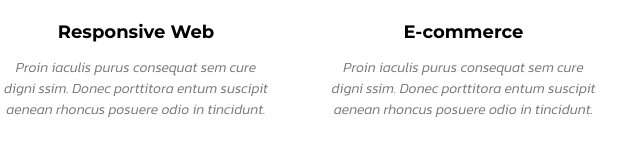
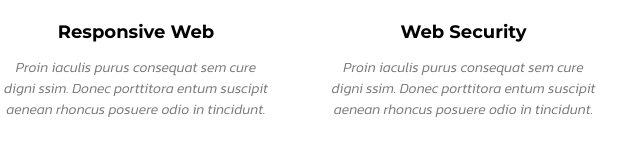
Before and after one commit to DmitrySkok/golden-project, a website: page index.html in a window 1280 px wide. Shown: the part 1251-1407 px from the top of the page, 504-1144 px from the left. Drawn offline with Linux system fonts and the light colour scheme.

Commit message:
change h4 in services-block-item

```diff
--- a/index.html
+++ b/index.html
@@ -67,7 +67,7 @@
                     <div class="icon-block">
                         <img class="services-icon" src="/image/icons/lock-solid.svg" alt="lock">
                     </div>
-                    <h4>E-commerce</h4>
+                    <h4>Web Security</h4>
                     <p>Proin iaculis purus consequat sem cure
                         digni ssim. Donec porttitora entum suscipit
                         aenean rhoncus posuere odio in tincidunt.</p>
```
